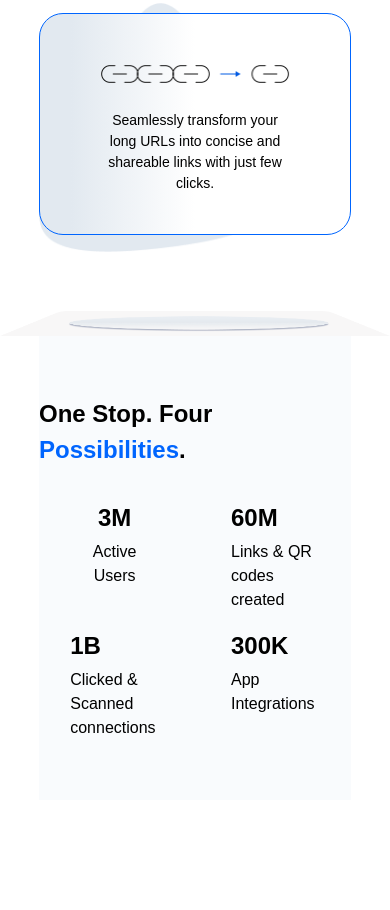
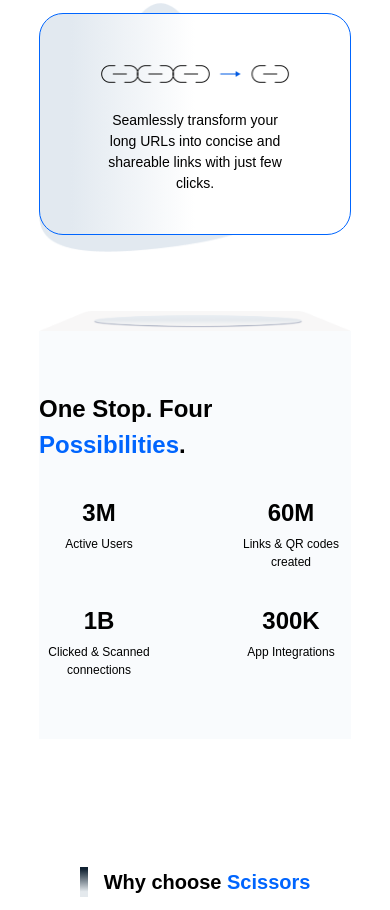
Before and after one commit to raheenah/Q2-Assignment-1-, a website: page Assignment-1/Assignment-6/index.html in a window 390 px wide. Shown: the part 585-1495 px from the top of the page. Drawn offline with nearby package versions, Linux system fonts and the light colour scheme.

Commit message:
Responsive to the T

```diff
--- a/Assignment-1/Assignment-6/index.html
+++ b/Assignment-1/Assignment-6/index.html
@@ -38,7 +38,7 @@
       </div>
     </nav>
 
-    <!-- Nav for mobile -->
+    <!-- Nav for mobile and tab -->
     <nav
       class="m-3 items-center max-w-[1150px] flex flex-row justify-between md:hidden"
     >
@@ -67,7 +67,7 @@
 
       <aside
         id="menu"
-        class="absolute w-[100%] h-[100vh] items-center flex flex-col z-10 bg-white top-0 right-0 md:flex md:space-x-4"
+        class="absolute w-[100%] h-[100vh] items-center flex flex-col z-30 bg-white top-0 right-0 md:flex md:space-x-4"
       >
         <button id="exit" class="text-gray-500 m-3 ml-auto p-3">X</button>
         <ul class="flex flex-col gap-3 justify-center">
@@ -147,7 +147,11 @@
         </div>
       </div>
 
-      <img src="src/Group 3.png" alt="Illustration" class="mt-[76px]" />
+      <img
+        src="src/Group 3.png"
+        alt="Illustration"
+        class="mt-[76px] w-[80%] mx-auto"
+      />
 
       <div
         class="w-[80%] mx-auto bg-light_blue_bg flex flex-col lg:flex-row gap-8 lg:gap-[120px] py-[60px] justify-between items-center"
@@ -159,24 +163,22 @@
         </h2>
 
         <div
-          class="grid grid-row-2 lg:grid-cols-2 md:flex gap-4 md:gap-[76px] w-[80%]"
+          class="grid grid-row-2 lg:grid-cols-2 md:flex gap-8 lg:gap-4 md:gap-[76px]"
         >
           <div
             class="grid grid-cols-2 lg:flex gap-[72px] justify-between align-middle items-start lg:items-center"
           >
             <div class="flex flex-col gap-[4px] text-left lg:text-center">
-              <h3
-                class="text-[24px] md:text-[32px] text-center md:text-left font-semibold"
-              >
+              <h3 class="text-[24px] md:text-[32px] text-center font-semibold">
                 3M
               </h3>
-              <p class="text-[16px] md:text-[16px] text-center font-medium">
+              <p class="text-[12px] md:text-[16px] text-center font-medium">
                 Active Users
               </p>
             </div>
-            <div class="flex flex-col gap-[4px] text-left lg:text-center">
+            <div class="flex flex-col gap-[4px] text-center lg:text-left">
               <h3 class="text-[24px] md:text-[32px] font-semibold">60M</h3>
-              <p class="text-[16px] md:text-[16px] font-medium">
+              <p class="text-[12px] md:text-[16px] font-medium">
                 Links & QR codes created
               </p>
             </div>
@@ -185,15 +187,15 @@
           <div
             class="grid grid-cols-2 lg:flex gap-[72px] justify-between align-middle items-start lg:items-center"
           >
-            <div class="flex flex-col gap-[4px] text-left lg:text-center">
+            <div class="flex flex-col gap-[4px] text-center lg:text-left">
               <h3 class="text-[24px] md:text-[32px] font-semibold">1B</h3>
-              <p class="text-[16px] md:text-[16px] font-medium">
+              <p class="text-[12px] md:text-[16px] font-medium">
                 Clicked & Scanned connections
               </p>
             </div>
-            <div class="flex flex-col gap-[4px] text-left lg:text-center">
+            <div class="flex flex-col gap-[4px] text-center lg:text-left">
               <h3 class="text-[24px] md:text-[32px] font-semibold">300K</h3>
-              <p class="text-[16px] md:text-[16px] font-medium">
+              <p class="text-[12px] md:text-[16px] font-medium">
                 App Integrations
               </p>
             </div>
@@ -205,7 +207,9 @@
         <div
           class="flex flex-col items-center lg:items-start lg:flex-row gap-[96px]"
         >
-          <div class="flex flex-col gap-[16px] items-center lg:w-[60.5%]">
+          <div
+            class="flex flex-col gap-[16px] items-center lg:items-start lg:w-[60.5%]"
+          >
             <h2
               class="font-bold text-[20px] md:text-[34px] pl-[16px] border-l-8"
               style="
@@ -307,7 +311,9 @@
         </div>
       </div>
 
-      <section class="mt-[172px] flex flex-col items-center gap-[68px] max-w-[80%] mx-auto">
+      <section
+        class="mt-[172px] flex flex-col items-center gap-[68px] max-w-[80%] mx-auto"
+      >
         <div class="flex flex-col gap-[16px] items-center lg:w-[39%]">
           <h2
             class="font-bold text-[20px] md:text-[34px] pl-[16px] border-l-8"
@@ -375,7 +381,7 @@
           </div>
 
           <div
-            class="max-w-[379px] pt-[96px] pb-[70px] b rounded-[12px] px-[60px] transform sclale-[110%] md:scale-[120%]  bg-highlighted_card text-white"
+            class="max-w-[379px] pt-[96px] pb-[70px] b rounded-[12px] px-[60px] transform sclale-[110%] md:scale-[120%] bg-highlighted_card text-white"
           >
             <div class="flex flex-col gap-[34px] items-start">
               <h4 class="font-medium text-[24px]">Professional</h4>
@@ -420,7 +426,9 @@
               <div class="flex flex-col gap-[16px]">
                 <div class="flex flex-col gap-[8px]">
                   <h3 class="font-bold text-[40px]">$25/month</h3>
-                  <p class="font-medium text-[20px]">Share with up to 10 users</p>
+                  <p class="font-medium text-[20px]">
+                    Share with up to 10 users
+                  </p>
                 </div>
                 <ul class="flex flex-col gap-[24px] items-left">
                   <li class="flex gap-[8px] text-[14.5px] font-medium">
@@ -460,8 +468,14 @@
         </div>
 
         <div class="mt-[68px] flex gap-2 md:gap-[12px]">
-          <a class=" py-[18px] px-[20px] md:px-[49.5px] text-xs mdtext-[16px] text-blue border-[1px] border-blue rounded-full">Get Custom Pricing</a>
-          <a class=" py-[18px] px-[20px] md:px-[49.5px] text-xs md:text-[16px] text-white bg-blue rounded-full">Select Pricing</a>
+          <a
+            class="py-[18px] px-[20px] md:px-[49.5px] text-xs mdtext-[16px] text-blue border-[1px] border-blue rounded-full"
+            >Get Custom Pricing</a
+          >
+          <a
+            class="py-[18px] px-[20px] md:px-[49.5px] text-xs md:text-[16px] text-white bg-blue rounded-full"
+            >Select Pricing</a
+          >
         </div>
       </section>
     </main>
```
Also changed, not shown: Assignment-1/Assignment-6/src/output.css.
